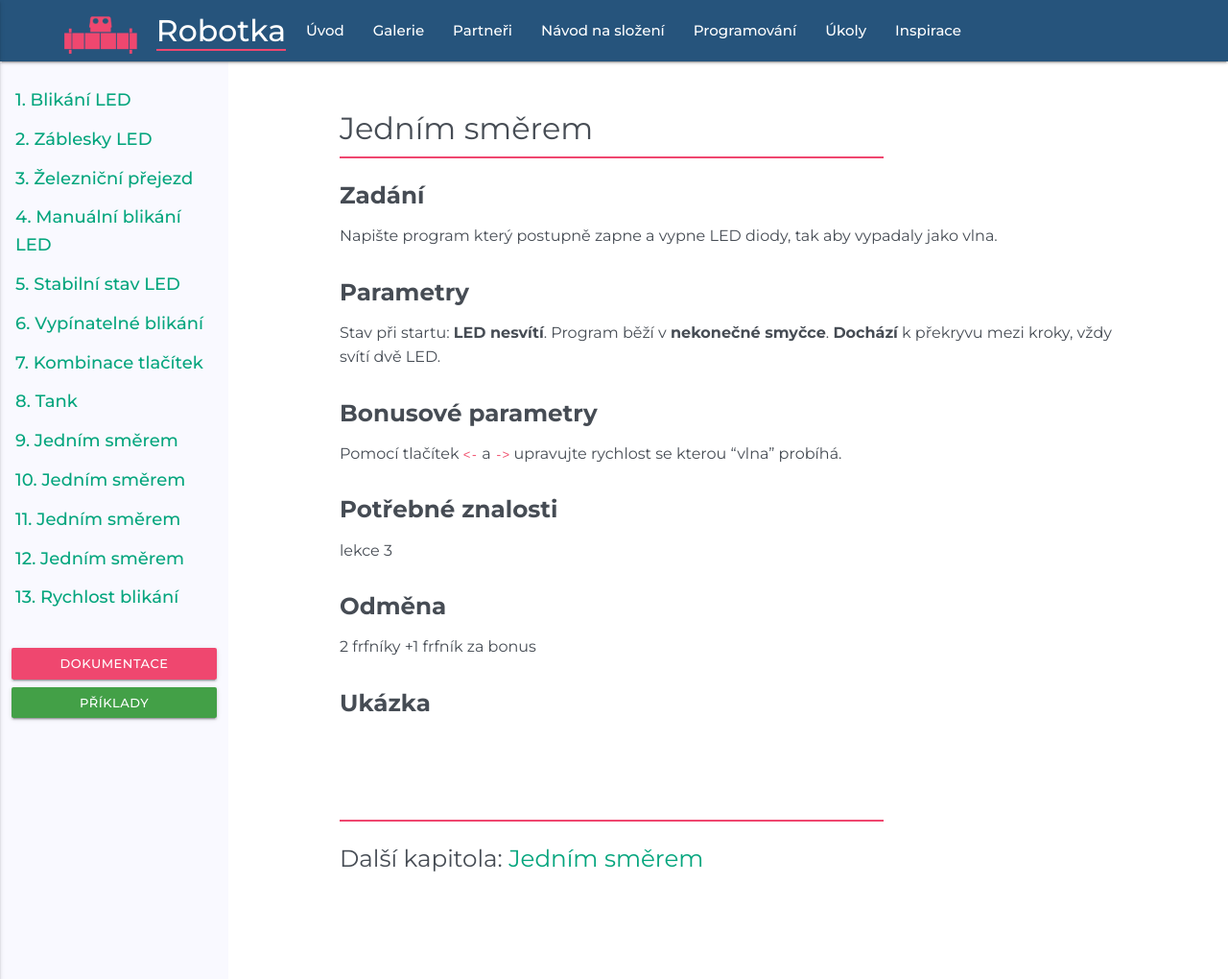
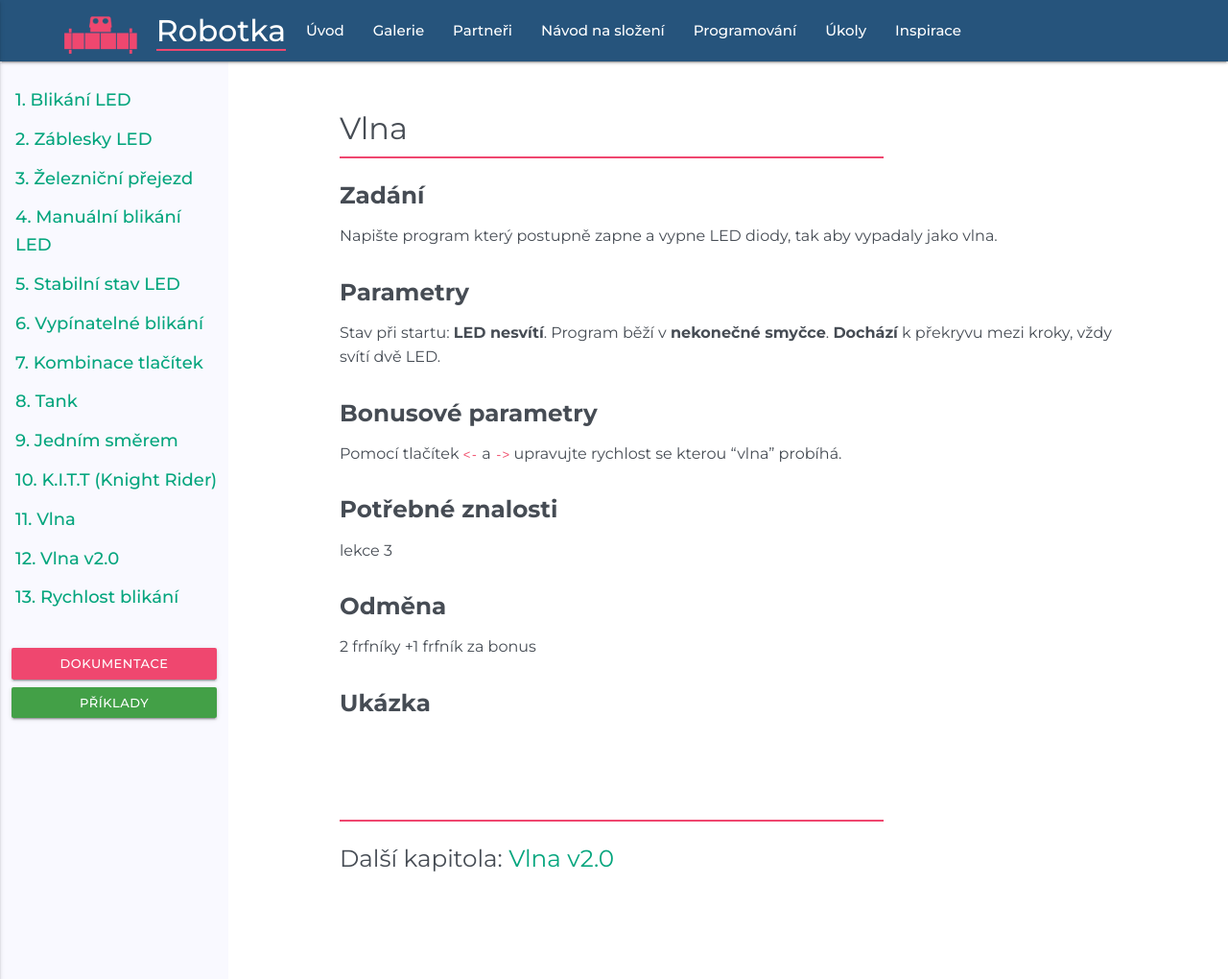
Before and after one commit to RoboticsBrno/robotka.robotickytabor.cz, a Jekyll site: the page built from _assignments/011_vlna.md, in a window 1280 px wide and 1124 px high, cut to the strip 0-1020 px from the top of the window. Shown: the whole strip at 96% size. Built offline with Jekyll 4.4.1, drawn with Linux system fonts in a browser that asks for light colours.

Commit message:
Fix wrong titles

```diff
--- a/_assignments/010_knight_rider.md
+++ b/_assignments/010_knight_rider.md
@@ -1,5 +1,5 @@
 ---
-title: Jedním směrem
+title: K.I.T.T (Knight Rider)
 layout: assignments
 ---
 
--- a/_assignments/011_vlna.md
+++ b/_assignments/011_vlna.md
@@ -1,5 +1,5 @@
 ---
-title: Jedním směrem
+title: Vlna
 layout: assignments
 ---
 
--- a/_assignments/012_vlna_2.md
+++ b/_assignments/012_vlna_2.md
@@ -1,5 +1,5 @@
 ---
-title: Jedním směrem
+title: Vlna v2.0
 layout: assignments
 ---
 
```
